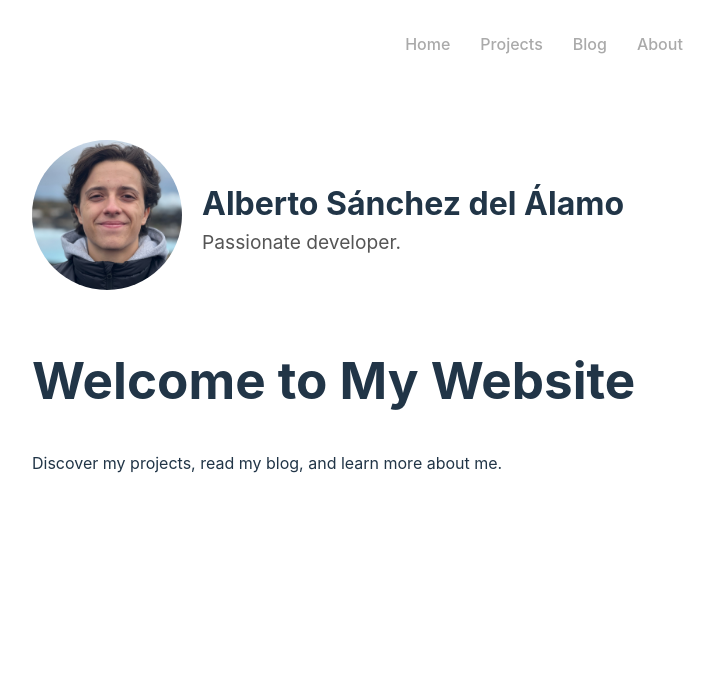
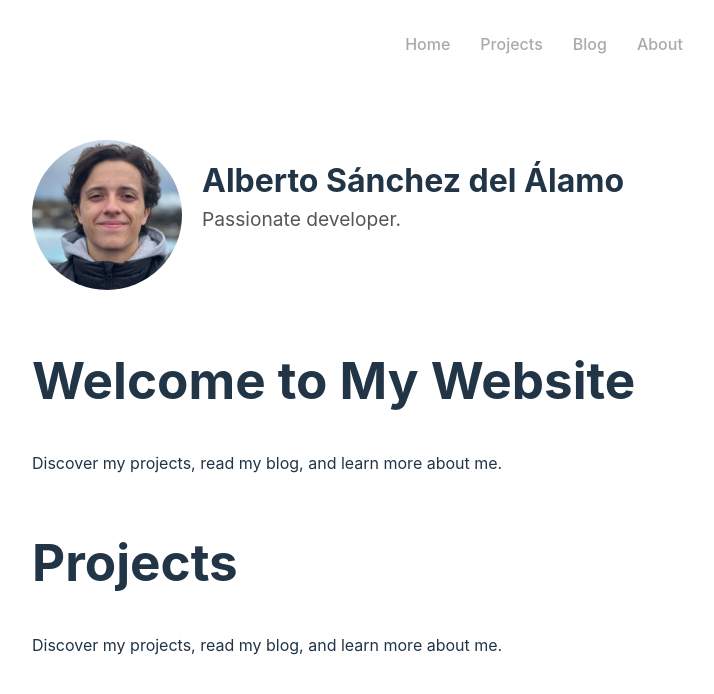
Before and after one commit to albertosanchez14/albertosanchez14.github.io, a React (Vite) app: page / in a window 1280 px wide. Shown: the top 694 px of the page, without its empty margins (96-810 px from the left). Built offline with nearby package versions, Linux system fonts and the light colour scheme.

Commit message:
home started

```diff
--- a/src/App.css
+++ b/src/App.css
@@ -1,6 +1,8 @@
 #root {
   max-width: 64rem;
   width: 100%;
+  display: flex;
+  flex-direction: column;
   /* margin: 0 auto; */
   padding: 2rem;
   /* text-align: center; */
@@ -41,3 +43,8 @@
 .read-the-docs {
   color: #888;
 }
+
+.home-contents {
+  display: flex;
+  flex-direction: column;
+}
--- a/src/App.tsx
+++ b/src/App.tsx
@@ -17,6 +17,7 @@ function App() {
           <a href="/about">About</a>
         </div>
       </div>
+      <div className="home-contents">
       <section className="image-text-section">
         <img src="src\assets\IMG_6590.JPG" alt="Example Image" />
         <div className="text-content">
@@ -30,6 +31,11 @@ function App() {
         <h1>Welcome to My Website</h1>
         <p>Discover my projects, read my blog, and learn more about me.</p>
       </section>
+      <section className="home-projects" id="home">
+        <h1>Projects</h1>
+        <p>Discover my projects, read my blog, and learn more about me.</p>
+      </section>
+      </div>
     </>
   );
 }
--- a/src/image-text-section.css
+++ b/src/image-text-section.css
@@ -1,9 +1,8 @@
 /* Image with Text Section */
 .image-text-section {
   display: flex;
-  align-items: center;
+  align-items: flex-start;
   padding: 20px 20px 20px 0px;
-  margin: 0 auto;
 }
 
 .image-text-section img {
@@ -21,10 +20,12 @@
 .image-text-section h2 {
   font-size: 2rem;
   margin-bottom: 0px;
+  transform: translateY(-10px)
 }
 
 .image-text-section p {
   font-size: 1.2rem;
   margin-top: 0px;
   color: #555;
+  transform: translateY(-10px)
 }
```
